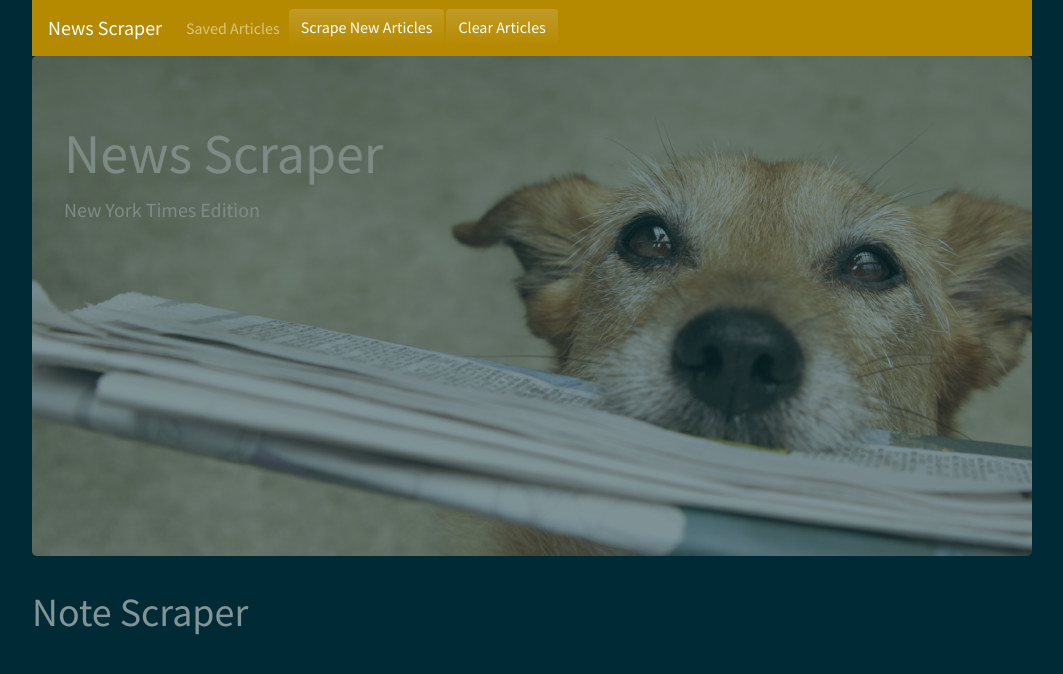
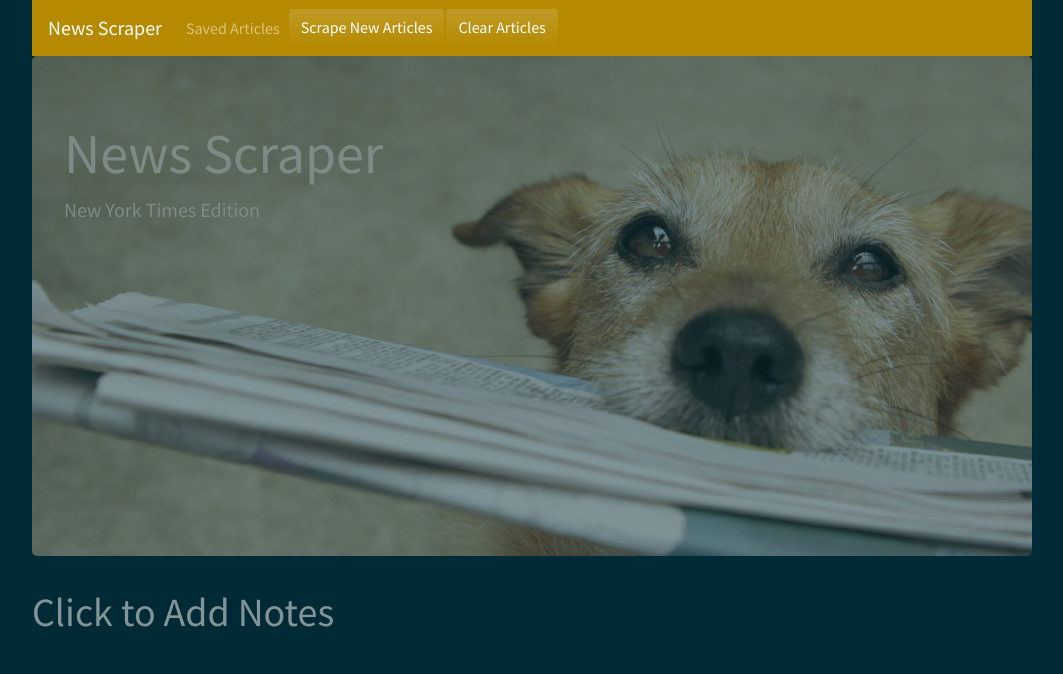
Before and after one commit to baileymbeck/News-Scraper, a website: page public/index.html in a window 1280 px wide. Shown: the whole page, without its empty margins (108-1171 px from the left). Drawn offline with nearby package versions, Linux system fonts and the light colour scheme; no server answers.

Commit message:
text edit

```diff
--- a/public/index.html
+++ b/public/index.html
@@ -48,7 +48,7 @@
         <p class="lead">New York Times Edition</p>
     </div>
     <div id="wrapper">
-        <h1>Note Scraper</h1>
+        <h1>Click to Add Notes</h1>
         <div id="articles"></div>
         <div id="notes"></div>
     </div>
```
